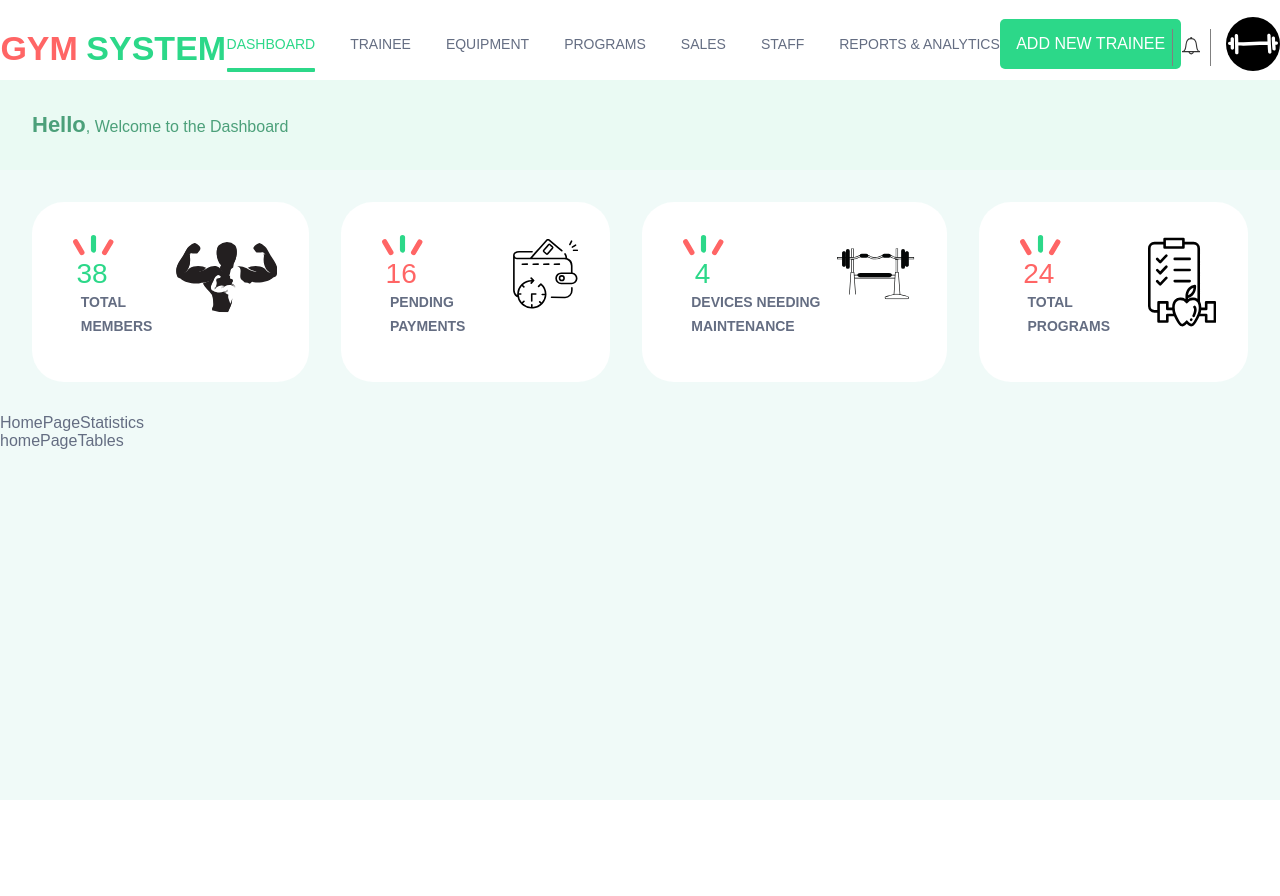
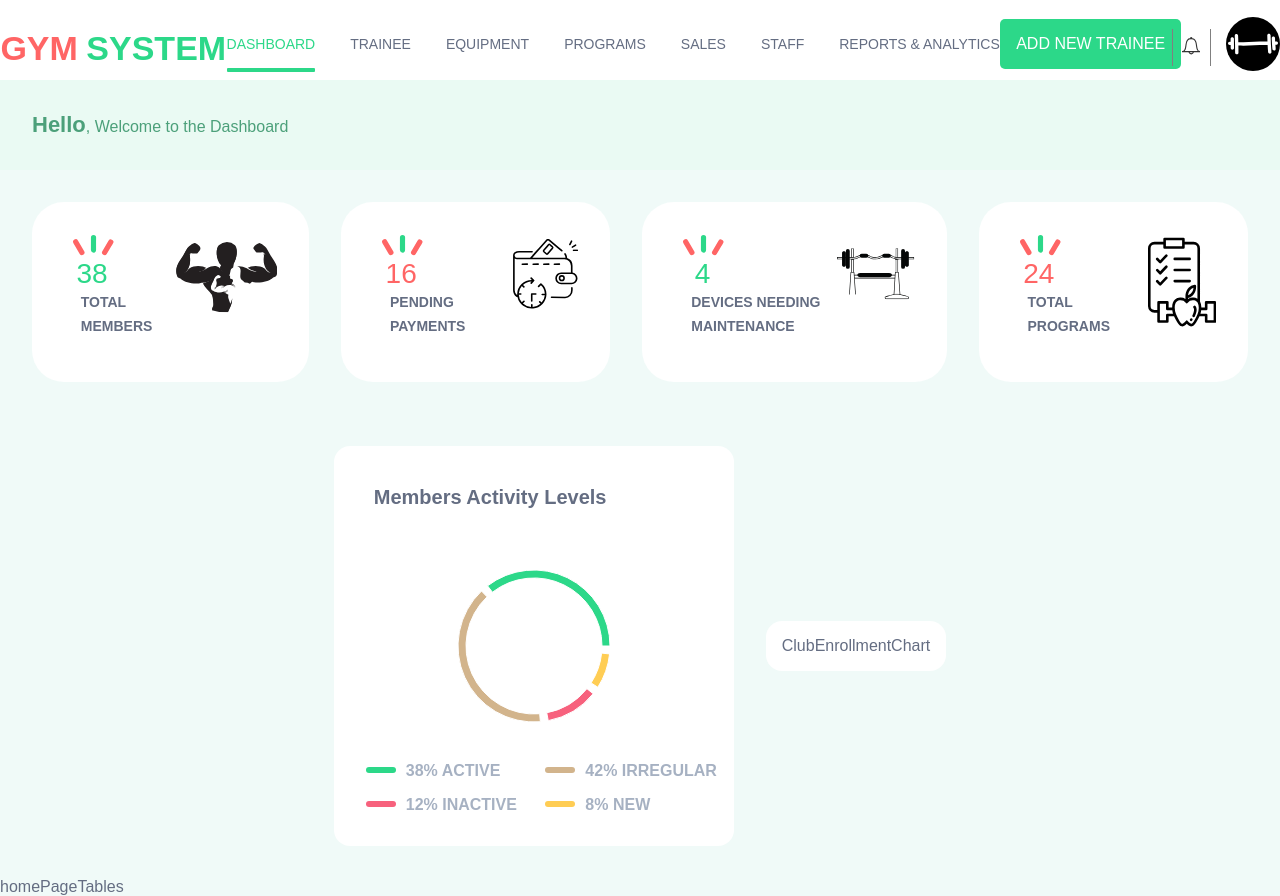
Before and after one commit to TotalGym/Dashboard-v2, a React (Vite) app: page / in a window 1280 px wide. Before the commit the page ends 800 px from the top, so only its background shows below. Built offline with nearby package versions, Linux system fonts and the light colour scheme; a web font is replaced by a local one.

Commit message:
creating members activity levels chart

```diff
--- a/package.json
+++ b/package.json
@@ -17,6 +17,7 @@
     "react-hook-form": "^7.54.2",
     "react-redux": "^9.2.0",
     "react-router-dom": "^7.1.1",
+    "recharts": "^2.15.0",
     "redux-logger": "^3.0.6",
     "redux-persist": "^6.0.0",
     "styled-components": "^6.1.14",
--- /dev/null
+++ b/src/components/club-enrollment-chart/club-enrollment-chart.component.tsx
@@ -0,0 +1,10 @@
+import { ClubEnrollmentChartContainer } from "./club-enrollment-chart.styles";
+
+const ClubEnrollmentChart = () => {
+  return (
+    <ClubEnrollmentChartContainer>
+      ClubEnrollmentChart
+    </ClubEnrollmentChartContainer>
+  );
+};
+export default ClubEnrollmentChart;
--- /dev/null
+++ b/src/components/club-enrollment-chart/club-enrollment-chart.styles.ts
@@ -0,0 +1,7 @@
+import styled from "styled-components";
+
+export const ClubEnrollmentChartContainer = styled.div`
+  background-color: white;
+  padding: 1em;
+  border-radius: 1em;
+`;
--- /dev/null
+++ b/src/components/members-chart/members-chart.component.tsx
@@ -0,0 +1,48 @@
+import { Cell, Pie, PieChart } from "recharts";
+import {
+  MembersChartContainer,
+  StatsText,
+  StyledChartContainer,
+  StyledStatesContainer,
+} from "./members-chart.styles";
+
+const data = [
+  { name: "ACTIVE", value: 38 },
+  { name: "IRREGULAR", value: 42 },
+  { name: "INACTIVE", value: 12 },
+  { name: "NEW", value: 8 },
+];
+
+const colors = [" #2CD889", "#D2B48C", "#F7617D", " #FFCD54"];
+
+const StatsArray = [
+  { percentage: "38%", text: "ACTIVE", color: "#2CD889" },
+  { percentage: "42%", text: "IRREGULAR", color: "#D2B48C" },
+  { percentage: "12%", text: "INACTIVE", color: "#F7617D" },
+  { percentage: "8%", text: "NEW", color: "#FFCD54" },
+];
+
+const MembersChart = () => {
+  return (
+    <MembersChartContainer>
+      <p>Members Activity Levels</p>
+      <StyledChartContainer>
+        <PieChart width={200} height={200}>
+          <Pie data={data} dataKey={"value"} innerRadius={68} paddingAngle={6}>
+            {data.map((_, index) => (
+              <Cell key={`cell-${index}`} fill={colors[index]} />
+            ))}
+          </Pie>
+        </PieChart>
+      </StyledChartContainer>
+      <StyledStatesContainer>
+        {StatsArray.map((stat, index) => (
+          <StatsText bgcolor={stat.color} key={index}>
+            {stat.percentage} {stat.text}
+          </StatsText>
+        ))}
+      </StyledStatesContainer>
+    </MembersChartContainer>
+  );
+};
+export default MembersChart;
--- /dev/null
+++ b/src/components/members-chart/members-chart.styles.ts
@@ -0,0 +1,58 @@
+import styled from "styled-components";
+import {
+  Bold,
+  LargeFontSize,
+} from "../../styles/general.styles";
+
+export const MembersChartContainer = styled.div`
+  display: flex;
+  flex-direction: column;
+  position: relative;
+  justify-content: center;
+  position: relative;
+  width: 400px;
+  height: 400px;
+  background-color: white;
+  border-radius: 1em;
+  padding-left: 4.5em;
+  p {
+    ${LargeFontSize}
+    ${Bold}
+    position: absolute;
+    top: 2em;
+    left: 2em;
+  }
+`;
+
+export const StyledChartContainer = styled.div`
+  position: absolute;
+  left: 100px;
+`;
+
+export const StyledStatesContainer = styled.div`
+  position: absolute;
+  bottom: 2em;
+  margin-top: 2em;
+  display: grid;
+  grid-template-columns: 1fr 1fr;
+  column-gap: 3em;
+  row-gap: 1em;
+`;
+
+export const StatsText = styled.span<{ bgcolor: string }>`
+  ${Bold}
+  position: relative;
+  color: #a6b1c2;
+
+  &::before {
+    position: absolute;
+    left: -2.5em;
+    top: 4.5px;
+    margin: auto;
+    content: "";
+    width: 30px;
+    height: 6px;
+    background-color: ${({ bgcolor }) => bgcolor};
+    border-radius: 5px;
+  }
+`;
--- a/src/routes/home/home.component.tsx
+++ b/src/routes/home/home.component.tsx
@@ -12,7 +12,10 @@ import {
   StyledHello,
   StyledHomeHeader,
   InfoCardsContainer,
+  StyledHomePageChartsContainer,
 } from "./home.styles";
+import MembersChart from "../../components/members-chart/members-chart.component";
+import ClubEnrollmentChart from "../../components/club-enrollment-chart/club-enrollment-chart.component";
 
 const cardsInfo = [
   {
@@ -64,7 +67,10 @@ const Home = () => {
           </InfoCard>
         ))}
       </InfoCardsContainer>
-      <div>HomePageStatistics</div>
+      <StyledHomePageChartsContainer>
+        <MembersChart />
+        <ClubEnrollmentChart />
+      </StyledHomePageChartsContainer>
       <div>homePageTables</div>
     </HomeContainer>
   );
--- a/src/routes/home/home.styles.ts
+++ b/src/routes/home/home.styles.ts
@@ -2,13 +2,12 @@ import styled from "styled-components";
 import {
   Bold,
   CenteredFlexContainer,
-  MainContainersHeight,
   MainContentPadding,
   XLargeFontSize,
 } from "../../styles/general.styles";
 
 export const HomeContainer = styled.div`
-  ${MainContainersHeight}
+  overflow-x: auto;
   display: flex;
   flex-direction: column;
   background-color: ${({ theme }) => theme.colors["bg-primary"]};
@@ -30,3 +29,9 @@ export const InfoCardsContainer = styled.div`
   ${MainContentPadding}
   gap: 2em;
 `;
+
+export const StyledHomePageChartsContainer = styled.div`
+  ${MainContentPadding}
+  ${CenteredFlexContainer}
+  gap: 2em;
+`;
--- a/src/styles/general.styles.ts
+++ b/src/styles/general.styles.ts
@@ -11,10 +11,6 @@ export const CenteredColFlexContainer = css`
   flex-direction: column;
   justify-content: center;
   align-items: center;
-`;
-
-export const MainContainersHeight = css`
-  height: calc(100vh - 80px);
 `;
 
 export const MainContentPadding = css`
@@ -33,6 +29,10 @@ export const MediumFontSize = css`
   font-size: ${({ theme }) => theme.typography.fontSize.medium};
 `;
 
+export const LargeFontSize = css`
+  font-size: ${({ theme }) => theme.typography.fontSize.large};
+`;
+
 export const XLargeFontSize = css`
   font-size: ${({ theme }) => theme.typography.fontSize.xlarge};
 `;
```
Also changed, not shown: 1 other file (tests, documents, lock files or other folders).
